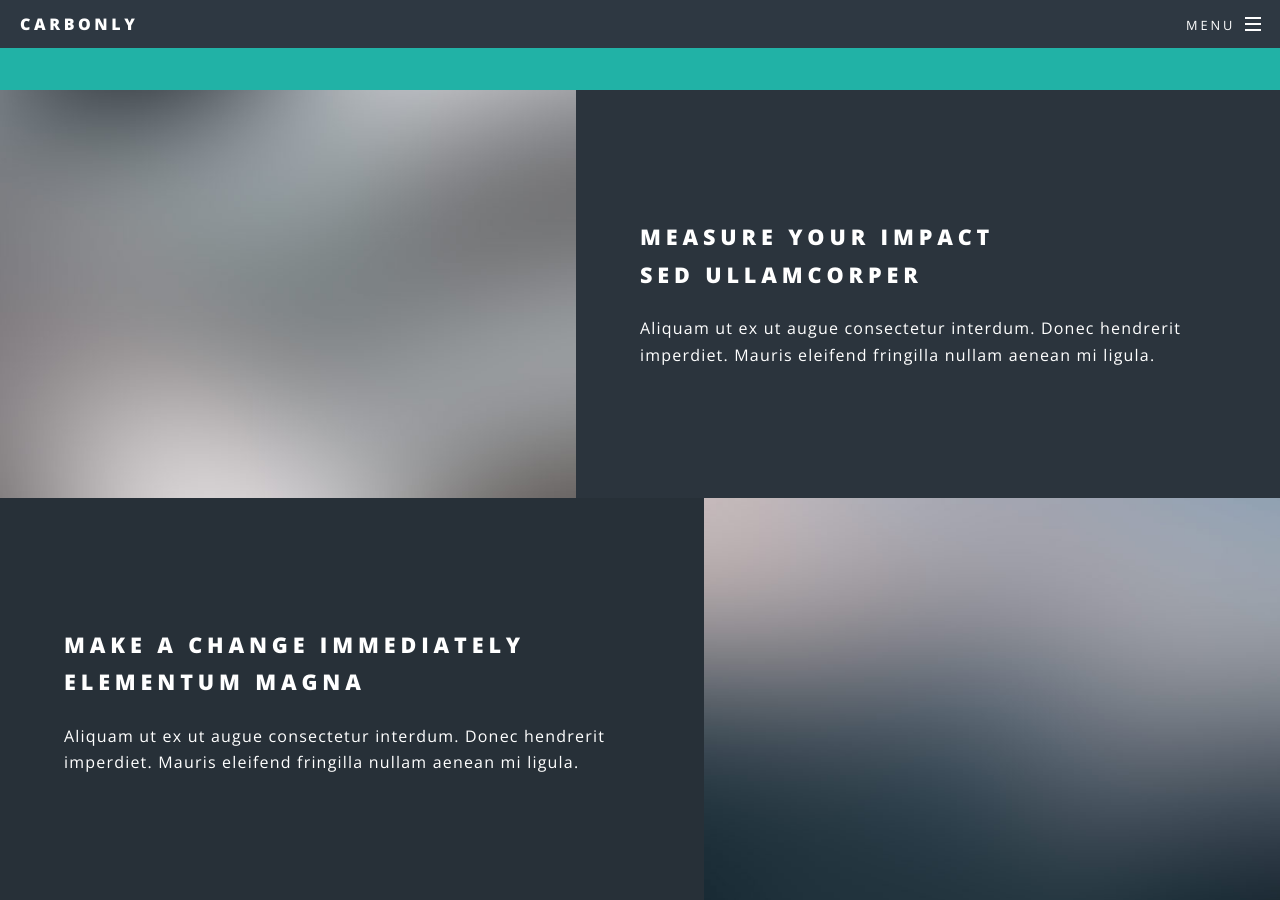
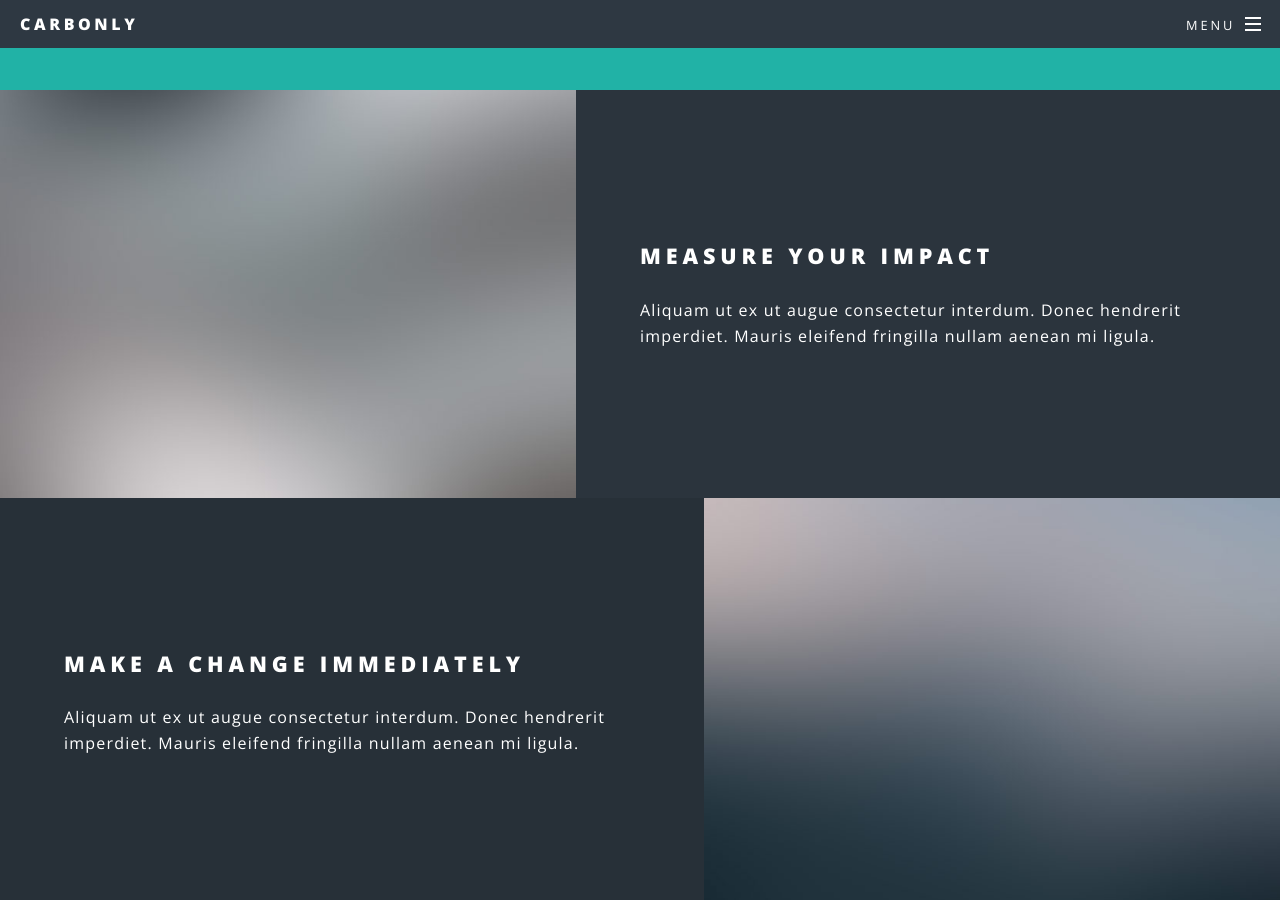
Before and after one commit to brycedavies92/carbonly, a Jekyll site: the page built from index.html, in a window 1280 px wide and 900 px high, scrolled down 1331 px. Built offline with Jekyll 4.4.1, drawn with Linux system fonts in a browser that asks for light colours.

Commit message:
Update index.html
formatting

```diff
--- a/index.html
+++ b/index.html
@@ -34,22 +34,19 @@ layout: landing
 					<section id="two" class="wrapper alt style2">
 						<section class="spotlight">
 							<div class="image"><img src="images/pic01.jpg" alt="" /></div><div class="content">
-								<h2>Measure Your Impact<br />
-								sed ullamcorper</h2>
+								<h2>Measure Your Impact<br /></h2>
 								<p>Aliquam ut ex ut augue consectetur interdum. Donec hendrerit imperdiet. Mauris eleifend fringilla nullam aenean mi ligula.</p>
 							</div>
 						</section>
 						<section class="spotlight">
 							<div class="image"><img src="images/pic02.jpg" alt="" /></div><div class="content">
-								<h2>Make A Change Immediately<br />
-								elementum magna</h2>
+								<h2>Make A Change Immediately<br /></h2>
 								<p>Aliquam ut ex ut augue consectetur interdum. Donec hendrerit imperdiet. Mauris eleifend fringilla nullam aenean mi ligula.</p>
 							</div>
 						</section>
 						<section class="spotlight">
 							<div class="image"><img src="images/pic03.jpg" alt="" /></div><div class="content">
-								<h2>Monitor and Multiply<br />
-								sed condimentum</h2>
+								<h2>Monitor and Multiply<br /></h2>
 								<p>Aliquam ut ex ut augue consectetur interdum. Donec hendrerit imperdiet. Mauris eleifend fringilla nullam aenean mi ligula.</p>
 							</div>
 						</section>
```
